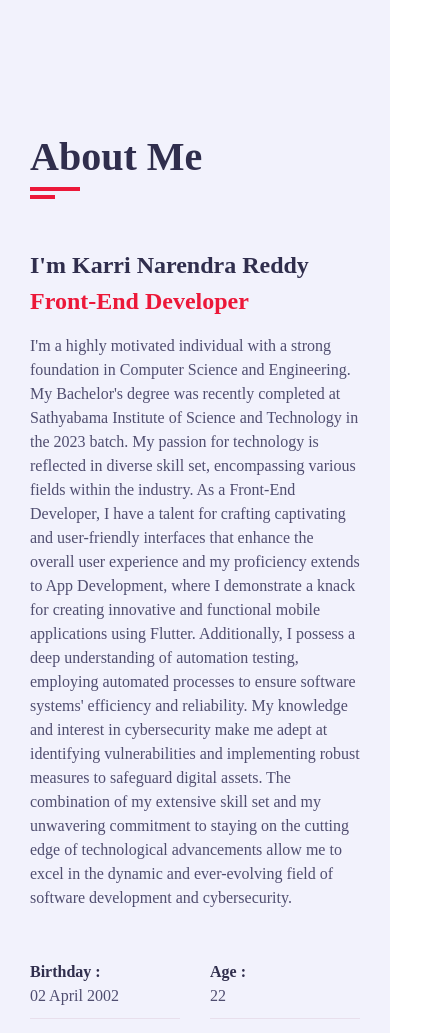
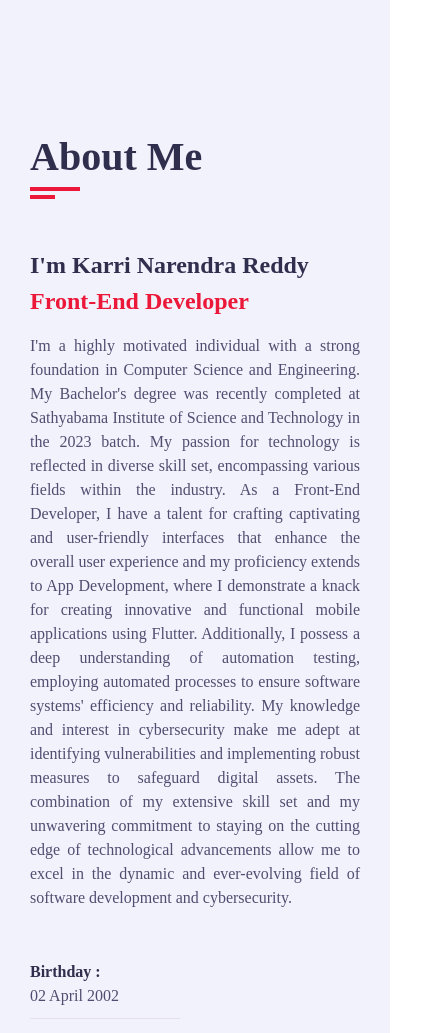
Before and after one commit to Karri-Narendra-Reddy/NarendraPortfolio, a plain HTML site: page index.html in a window 390 px wide. Shown: the part 936-1969 px from the top of the page, 431 px wide, since content can reach past the window. Drawn offline with Linux system fonts and the light colour scheme; a script that the page names is missing; a web font is replaced by a local one.

Commit message:
Modified Changes

```diff
--- a/css/style.css
+++ b/css/style.css
@@ -788,4 +788,30 @@ h3.my-profession{
         max-width: 100%;
     }
 
+    .about .about-content .about-text p,
+    .about .about-content .personal-info .info-item p{
+        text-align: justify;
+    }
+
 }
+
+@media (max-width:490px){
+
+    .row{
+        display: flex;
+        flex-direction: column;
+        margin-left: -15px;
+        margin-right: -15px;
+        position: relative;
+    }
+    .images{
+        display: flex;
+        flex-wrap: wrap;
+        justify-content: center;
+    }
+    .about .about-content .about-text p,
+    .about .about-content .personal-info .info-item p{
+        text-align: justify;
+    }
+
+}
--- a/index.html
+++ b/index.html
@@ -41,7 +41,7 @@
                                 to create and websites design, Automation Testing, Unit-Testing, and many more...
                             </p>
                             <a href="#contact" class="btn hire-me" onclick="displayAlert()">Hire Me</a>
-                            <div class="row" style="padding: 50px 10px;">
+                            <div class="images" style="padding: 50px 10px;">
 
                                 <img class="images" src="images/html.png" style="height: 50px; width: 50px; margin-right: 20px; margin-bottom: 20px;">
                                 <img class="images" src="images/css.png" style="height: 50px; width: 50px; margin-right: 20px; margin-bottom: 20px;">
```
